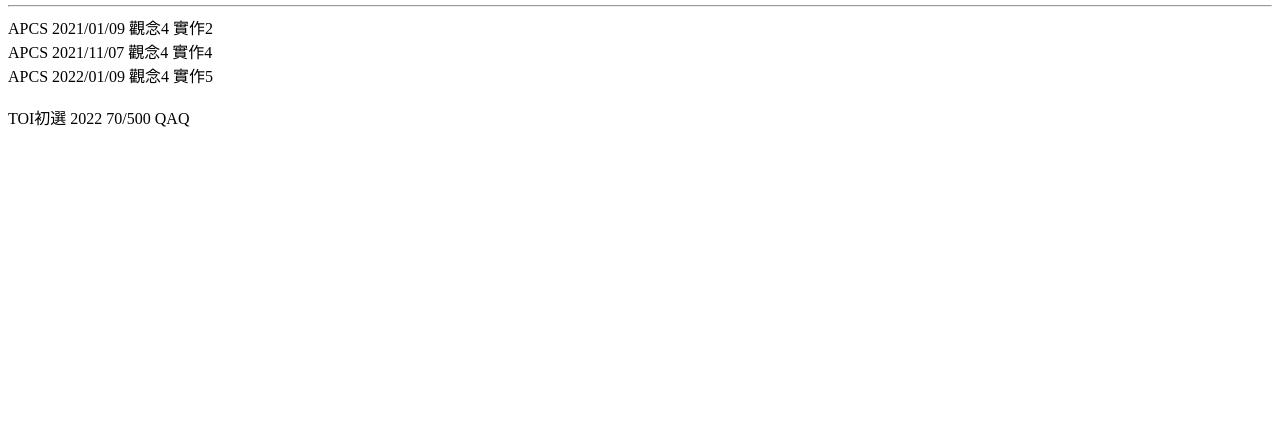
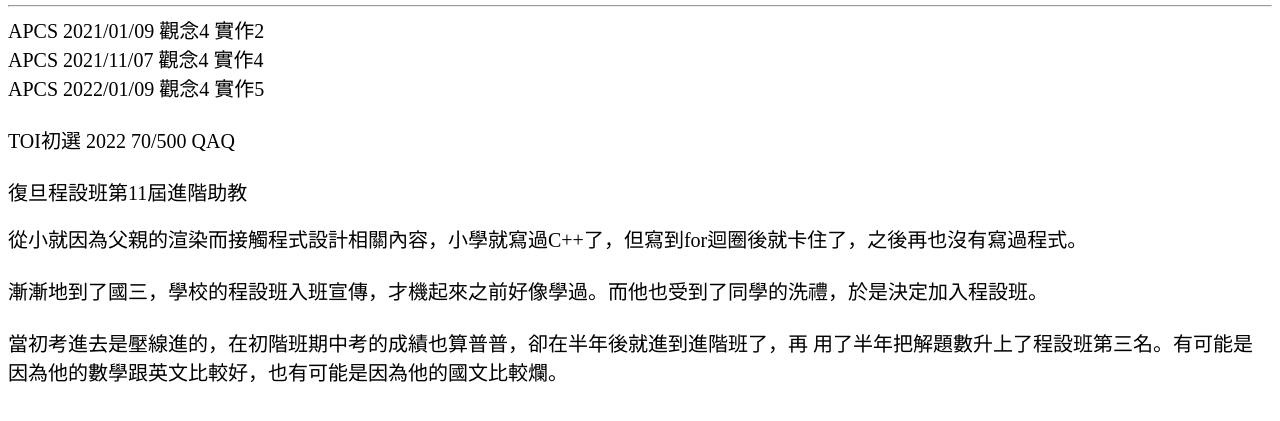
Before and after one commit to chrislaiisme/FeShiShi, a plain HTML site: page chris.html in a window 1280 px wide. Shown: the part 261-682 px from the top of the page. Drawn offline with Linux system fonts and the light colour scheme.

Commit message:
Update chris.html

```diff
--- a/chris.html
+++ b/chris.html
@@ -22,11 +22,22 @@
     </div>
 
     <hr/>
-    <div style = "fint-size: 20px">
+    <div style = "font-size: 20px">
         APCS 2021/01/09 觀念4 實作2<br/>
         APCS 2021/11/07 觀念4 實作4<br/>
         APCS 2022/01/09 觀念4 實作5<br/>
         <br/>
         TOI初選 2022 70/500 QAQ<br/>
+        <br/>
+        復旦程設班第11屆進階助教
+    </div>
+    <br/>
+    <div style = "font-size: 20px">
+        從小就因為父親的渲染而接觸程式設計相關內容，小學就寫過C++了，但寫到for迴圈後就卡住了，之後再也沒有寫過程式。
+        <br/><br/>
+        漸漸地到了國三，學校的程設班入班宣傳，才機起來之前好像學過。而他也受到了同學的洗禮，於是決定加入程設班。
+        <br/><br/>
+        當初考進去是壓線進的，在初階班期中考的成績也算普普，卻在半年後就進到進階班了，再
+用了半年把解題數升上了程設班第三名。有可能是因為他的數學跟英文比較好，也有可能是因為他的國文比較爛。
     </div>
 </body>
```
